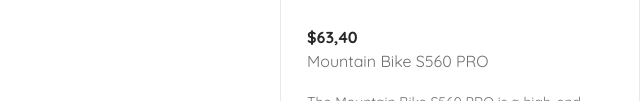
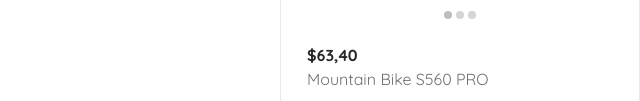
Before and after one commit to owenvassarotto/frondev_practical_course_project, a plain HTML site: page clase12.html in a window 1280 px wide. Shown: the part 364-465 px from the top of the page, without its empty margins (640-1280 px from the left). Drawn offline with Linux system fonts and the light colour scheme.

Commit message:
First commit of the dots structure and style

```diff
--- a/clase12.html
+++ b/clase12.html
@@ -94,6 +94,22 @@
         font-size: var(--sm);
         margin-bottom: 30px;
       }
+      .dots{
+        display: flex;
+        justify-content: center;
+        column-gap: 4px;
+        margin-top: 10px;
+      }
+      .dots .dot{
+        width: 8px;
+        height: 8px;
+        background-color: #bebebe;
+        border-radius: 50%;
+      }
+      .dots .dot:nth-child(2),
+      .dots .dot:nth-child(3){
+        background-color: #d4d4d4;
+      }
       /* Responsive Design - Media Queries */
       @media (max-width:640px){
         .product-detail{
@@ -108,6 +124,11 @@
             <img src="/icons/icon_close.png" alt="Close icon">
         </div>
         <img src="https://d2r9epyceweg5n.cloudfront.net/stores/002/183/781/products/x-caliber-8-white11-29e6c22d4d512c9ca316551503850872-640-0.webp" alt="Bike image">
+        <div class="dots">
+            <div class="dot"></div>
+            <div class="dot"></div>
+            <div class="dot"></div>
+        </div>
         <div class="product-info">
             <p>$63,40</p>
             <p>Mountain Bike S560 PRO</p>
```
